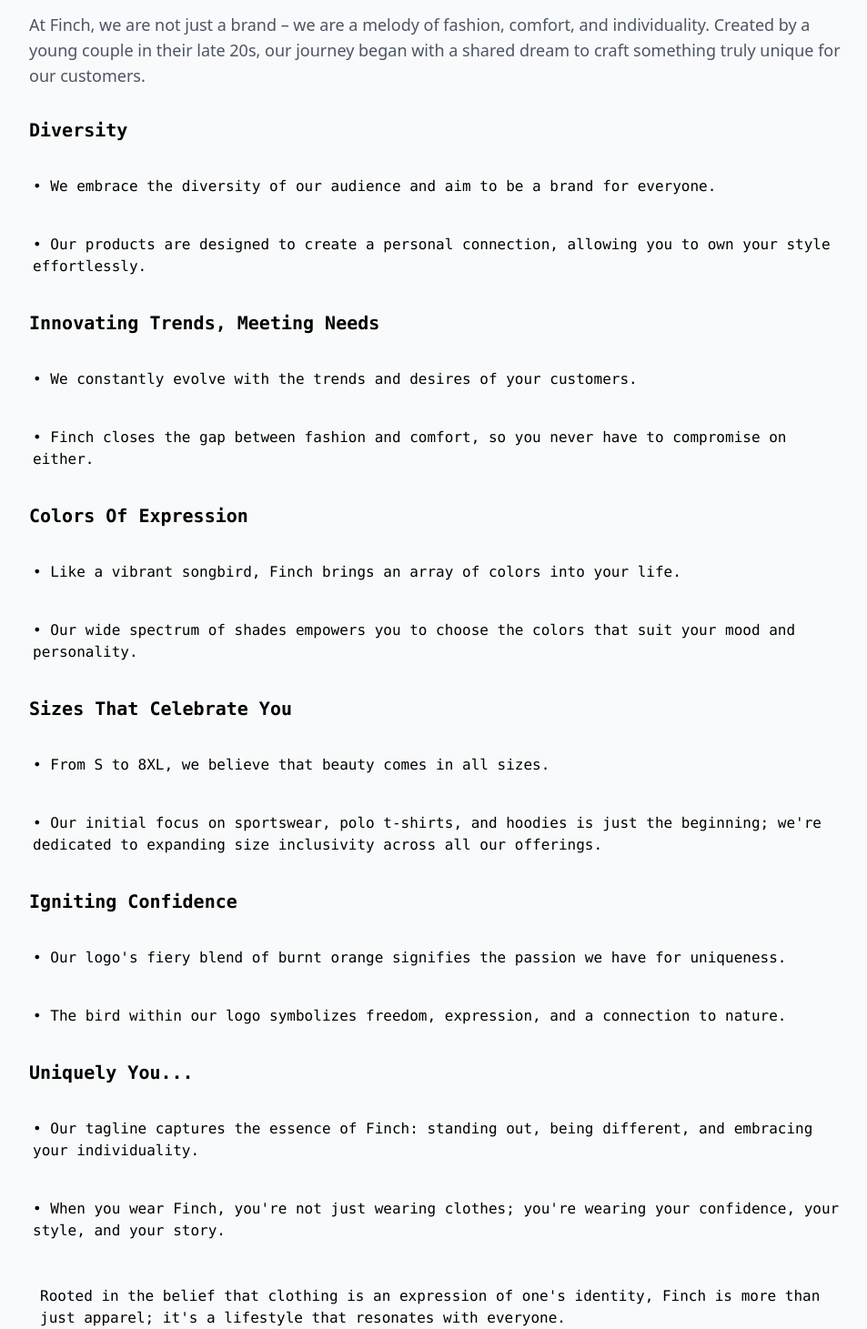
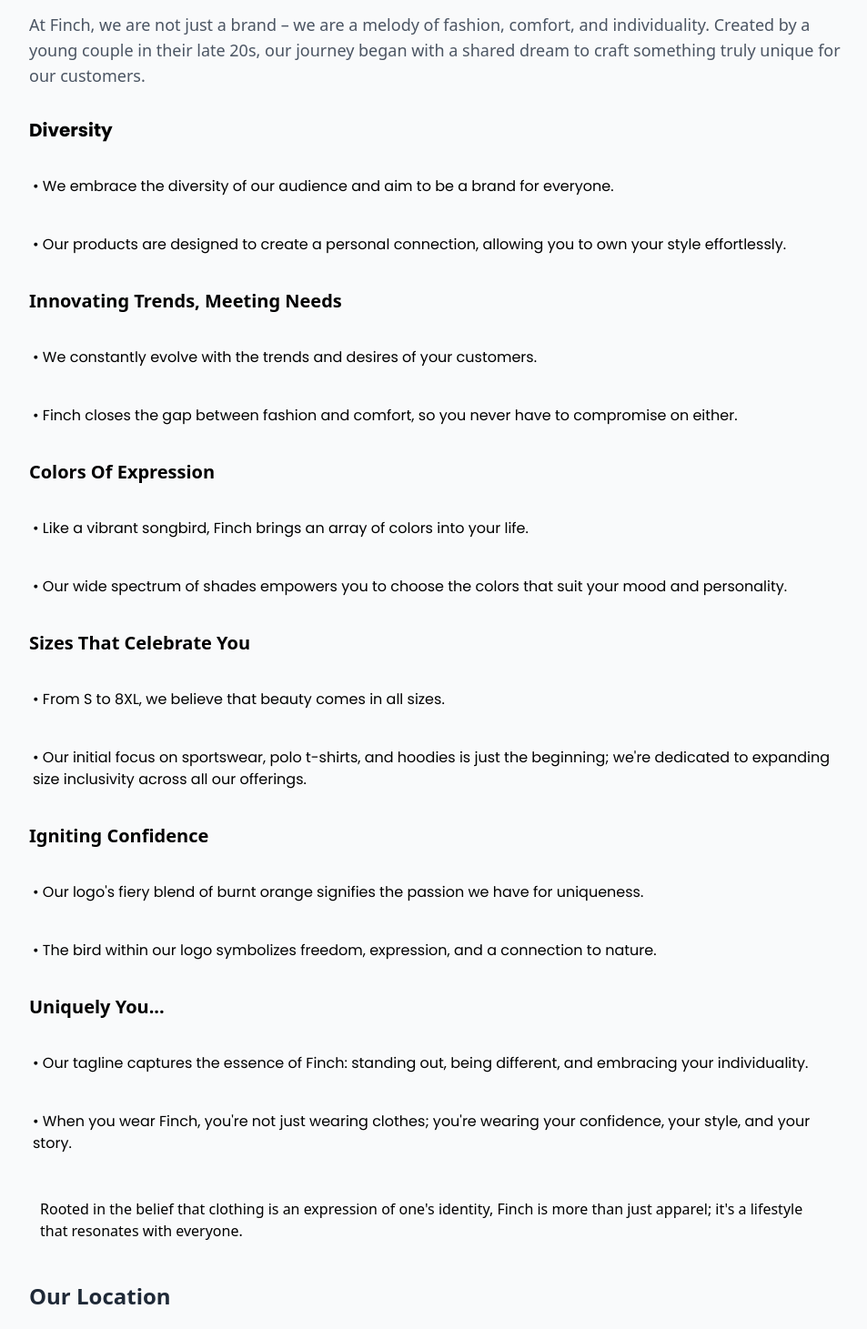
Before and after one commit to dhruv030721/Glosishine, a React (Vite) app: page /aboutus in a window 1280 px wide. Shown: the part 240-1701 px from the top of the page at 91% size, without its empty margins (160-1113 px from the left). Built offline with nearby package versions, Linux system fonts and the light colour scheme; no server answers; a web font is replaced by a local one.

Commit message:
updated fonts and some other minor changes

```diff
--- a/src/Components/AddProduct/BasicInformation.jsx
+++ b/src/Components/AddProduct/BasicInformation.jsx
@@ -128,7 +128,7 @@ const BasicInformation = ({ formdata, setFormdata, handleSizeChange }) => {
 
   return (
     <>
-      <Grid item xs={12} md={6} className="font-dm-sans">
+      <Grid item xs={12} md={6} className="font-poppins">
         <CommonInput
           fullWidth
           label="Product Name"
@@ -138,7 +138,7 @@ const BasicInformation = ({ formdata, setFormdata, handleSizeChange }) => {
           onChange={handleChange}
           onBlur={handleBlur}
           variant="outlined"
-          className="border-2 border-dashed border-bg-green font-dm-sans"
+          className="border-2 border-dashed border-bg-green font-poppins"
           InputProps={{
             classes: { notchedOutline: "border-none" }, // Removes the default MUI border
           }}
--- a/src/Components/Navbar/Navbar.jsx
+++ b/src/Components/Navbar/Navbar.jsx
@@ -167,9 +167,7 @@ const Navbar = () => {
             <Link to={context?.token && context?.user ? "/account" : "/login"}>
               <IoPersonOutline size={25} />
             </Link>
-            <Link
-              to={context?.token && context?.user ? "/watchlist" : "/login"}
-            >
+            <Link to="/watchlist">
               <IoMdHeartEmpty size={25} />
             </Link>
             <Link to="/cart">
--- a/src/Page/AboutUs/AboutUs.jsx
+++ b/src/Page/AboutUs/AboutUs.jsx
@@ -13,81 +13,83 @@ const AboutUs = () => {
             20s, our journey began with a shared dream to craft something truly
             unique for our customers.
           </p>
-          <h1 className="text-xl font-bold font-mono">Diversity </h1>
-          <p className="p-1 font-mono">
+          <h1 className="text-xl font-bold font-poppins">Diversity </h1>
+          <p className="p-1 font-poppins">
             &#x2022; We embrace the diversity of our audience and aim to be a
             brand for everyone.
           </p>
-          <p className="p-1 font-mono">
+          <p className="p-1 font-poppins">
             {" "}
             &#x2022; Our products are designed to create a personal connection,
             allowing you to own your style effortlessly.{" "}
           </p>
 
-          <h1 className="text-xl font-bold font-mono mt-5">
+          <h1 className="text-xl font-bold font-mpoppinsmt-5">
             Innovating Trends, Meeting Needs{" "}
           </h1>
-          <p className="p-1 font-mono">
+          <p className="p-1 font-poppins">
             &#x2022; We constantly evolve with the trends and desires of your
             customers.
           </p>
-          <p className="p-1 font-mono">
+          <p className="p-1 font-poppins">
             {" "}
             &#x2022; Finch closes the gap between fashion and comfort, so you
             never have to compromise on either.
           </p>
 
-          <h1 className="text-xl font-bold font-mono mt-5">
+          <h1 className="text-xl font-bold font-mpoppinsmt-5">
             Colors Of Expression{" "}
           </h1>
-          <p className="p-1 font-mono">
+          <p className="p-1 font-poppins">
             &#x2022; Like a vibrant songbird, Finch brings an array of colors
             into your life.{" "}
           </p>
-          <p className="p-1 font-mono">
+          <p className="p-1 font-poppins">
             {" "}
             &#x2022; Our wide spectrum of shades empowers you to choose the
             colors that suit your mood and personality.
           </p>
 
-          <h1 className="text-xl font-bold font-mono mt-5">
+          <h1 className="text-xl font-bold font-mpoppinsmt-5">
             Sizes That Celebrate You{" "}
           </h1>
-          <p className="p-1 font-mono">
+          <p className="p-1 font-poppins">
             &#x2022; From S to 8XL, we believe that beauty comes in all sizes.{" "}
           </p>
-          <p className="p-1 font-mono">
+          <p className="p-1 font-poppins">
             {" "}
             &#x2022; Our initial focus on sportswear, polo t-shirts, and hoodies
             is just the beginning; we're dedicated to expanding size inclusivity
             across all our offerings.
           </p>
 
-          <h1 className="text-xl font-bold font-mono mt-5">
+          <h1 className="text-xl font-bold font-mpoppinsmt-5">
             Igniting Confidence{" "}
           </h1>
-          <p className="p-1 font-mono">
+          <p className="p-1 font-poppins">
             &#x2022; Our logo's fiery blend of burnt orange signifies the
             passion we have for uniqueness.{" "}
           </p>
-          <p className="p-1 font-mono">
+          <p className="p-1 font-poppins">
             {" "}
             &#x2022; The bird within our logo symbolizes freedom, expression,
             and a connection to nature.
           </p>
 
-          <h1 className="text-xl font-bold font-mono mt-5">Uniquely You... </h1>
-          <p className="p-1 font-mono">
+          <h1 className="text-xl font-bold font-mpoppinsmt-5">
+            Uniquely You...{" "}
+          </h1>
+          <p className="p-1 font-poppins">
             &#x2022; Our tagline captures the essence of Finch: standing out,
             being different, and embracing your individuality.
           </p>
-          <p className="p-1 font-mono">
+          <p className="p-1 font-poppins">
             {" "}
             &#x2022; When you wear Finch, you're not just wearing clothes;
             you're wearing your confidence, your style, and your story.
           </p>
 
-          <h1 className="p-3 font-mono mt-5">
+          <h1 className="p-3 font-mpoppinsmt-5">
             Rooted in the belief that clothing is an expression of one's
             identity, Finch is more than just apparel; it's a lifestyle that
             resonates with everyone.{" "}
--- a/src/Page/Admin/Dashboard.jsx
+++ b/src/Page/Admin/Dashboard.jsx
@@ -119,7 +119,7 @@ const Dashboard = () => {
           </div>
           <React.Fragment>
             <button
-              className="flex items-center font-poppins text-white mb-5 px-6 ml-2 mr-2 rounded-md py-2 text-lg"
+              className="flex items-center font-dm-sans text-white mb-5 px-6 ml-2 mr-2 rounded-md py-2 text-lg"
               onClick={() => setOpen(true)}
             >
               <LuLogOut className="w-6 h-6 mr-2" />
--- a/src/Page/CartPage/CartPage.jsx
+++ b/src/Page/CartPage/CartPage.jsx
@@ -299,11 +299,11 @@ export const CartPage = () => {
 
   if (!email && cartStatus !== "loading") {
     return (
-      <div className="text-center text-bg-green h-80 flex flex-col justify-center items-center">
+      <div className="text-center font-monserrat text-bg-green h-80 flex flex-col justify-center items-center">
         <h1 className="text-4xl font-bold">Please log in to view your cart.</h1>
         <Link
           to="/login"
-          className="mt-4 px-6 py-2 bg-bg-green text-white rounded-md hover:bg-green-800 transition-colors"
+          className="mt-4 px-6 py-2 bg-bg-green font-semibold text-white rounded-md hover:bg-green-800 transition-colors"
         >
           Log In
         </Link>
--- a/src/Page/OrderFailed/OrderFailed.jsx
+++ b/src/Page/OrderFailed/OrderFailed.jsx
@@ -4,7 +4,7 @@ import { FaTimesCircle } from "react-icons/fa";
 
 const OrderFailed = () => {
   return (
-    <div className="min-h-screen bg-gray-50 flex flex-col justify-center items-center px-4 py-12">
+    <div className="min-h-screen bg-gray-50 flex font-montserrat flex-col justify-center items-center px-4 py-12">
       <div className="max-w-md w-full bg-white shadow-lg rounded-lg p-8 text-center">
         <FaTimesCircle className="text-red-500 text-6xl mx-auto mb-6" />
         <h1 className="text-3xl font-bold text-gray-800 mb-4">Order Failed</h1>
--- a/src/Page/OrdersSuccess/OrderSuccess.jsx
+++ b/src/Page/OrdersSuccess/OrderSuccess.jsx
@@ -3,7 +3,7 @@ import { FaCheckCircle } from "react-icons/fa";
 
 const OrderSuccess = () => {
   return (
-    <div className="min-h-screen bg-gray-50 flex flex-col justify-center items-center px-4 py-12">
+    <div className="min-h-screen bg-gray-50 flex font-montserrat flex-col justify-center items-center px-4 py-12">
       <div className="max-w-md w-full bg-white shadow-lg rounded-lg p-8 text-center">
         <FaCheckCircle className="text-green-500 text-6xl mx-auto mb-6" />
         <h1 className="text-3xl font-bold text-gray-800 mb-4">
--- /dev/null
+++ b/src/Page/SomeComponent/SomeComponent.jsx
@@ -0,0 +1,22 @@
+import React, { useEffect, useContext } from "react";
+import { useNavigate } from "react-router-dom";
+import Cookies from "universal-cookie";
+import { AppContext } from "../../App";
+
+const cookies = new Cookies();
+
+const SomeComponent = () => {
+  const navigate = useNavigate();
+  const { user } = useContext(AppContext);
+
+  useEffect(() => {
+    const token = cookies.get("Access-Token");
+    if (!token || !user) {
+      navigate("/login");
+    }
+  }, [navigate, user]);
+
+  return <div>{/* Your component code here */}</div>;
+};
+
+export default SomeComponent;
```
Also changed, not shown: src/Page/Admin/Orders.jsx (+35 -31 lines), src/Page/Cart/Cart.jsx (+56 -31 lines), src/Page/WatchList/WatchList.jsx (+12 -1 lines).
